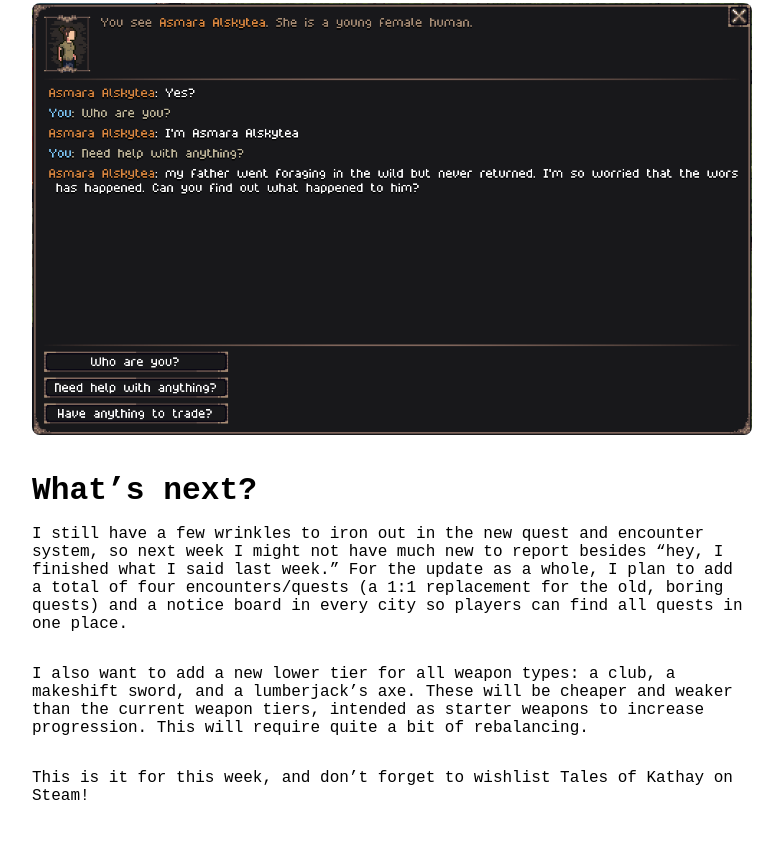
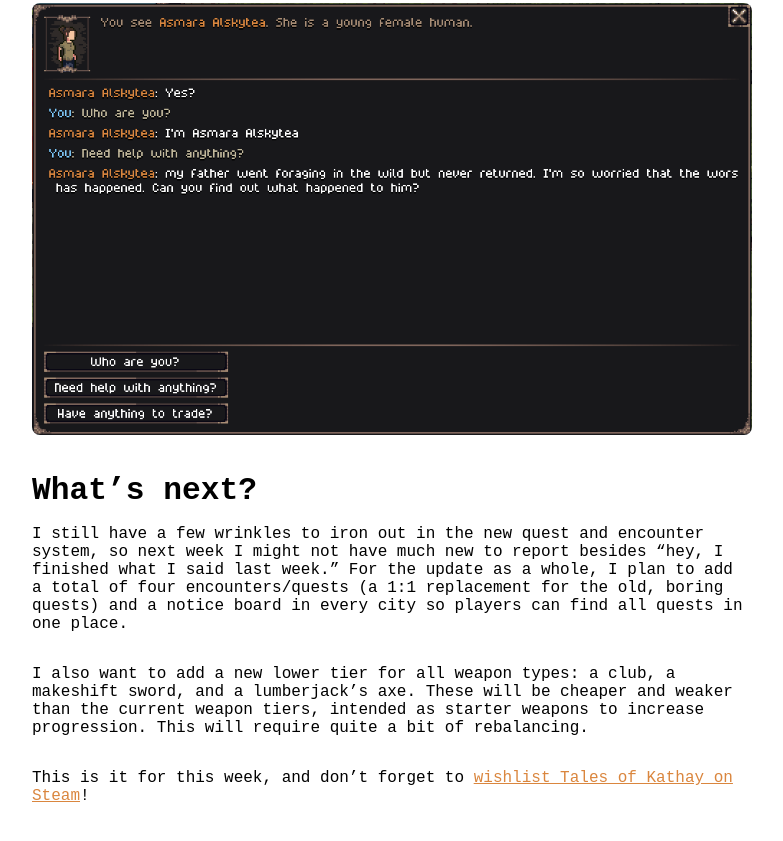
Before and after one commit to Jouwee/Jouwee.github.io, an Astro site: page /tales-of-kathay/2025-11-14-weekly-devlog-11 in a window 1280 px wide. Shown: the part 2746-3587 px from the top of the page, without its empty margins (248-1031 px from the left). Built offline with nearby package versions, Linux system fonts and the light colour scheme; Astro itself is replaced by a stand-in of ours.

Commit message:
added wishlist link

```diff
--- a/src/content/blog/2025-11-14-weekly-devlog-11.md
+++ b/src/content/blog/2025-11-14-weekly-devlog-11.md
@@ -54,4 +54,4 @@ I still have a few wrinkles to iron out in the new quest and encounter system, s
 
 I also want to add a new lower tier for all weapon types: a club, a makeshift sword, and a lumberjack's axe. These will be cheaper and weaker than the current weapon tiers, intended as starter weapons to increase progression. This will require quite a bit of rebalancing.
 
-This is it for this week, and don’t forget to wishlist Tales of Kathay on Steam!
+This is it for this week, and don’t forget to [wishlist Tales of Kathay on Steam](https://store.steampowered.com/app/3939340/Tales_of_Kathay/)!
```
